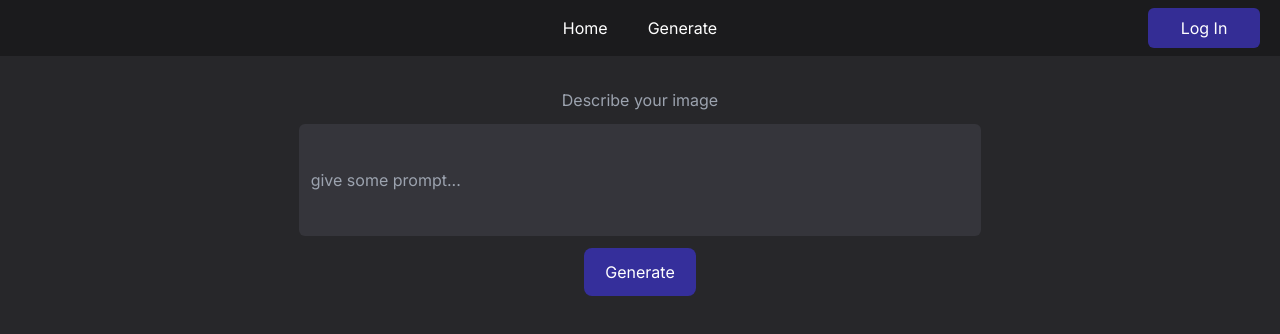
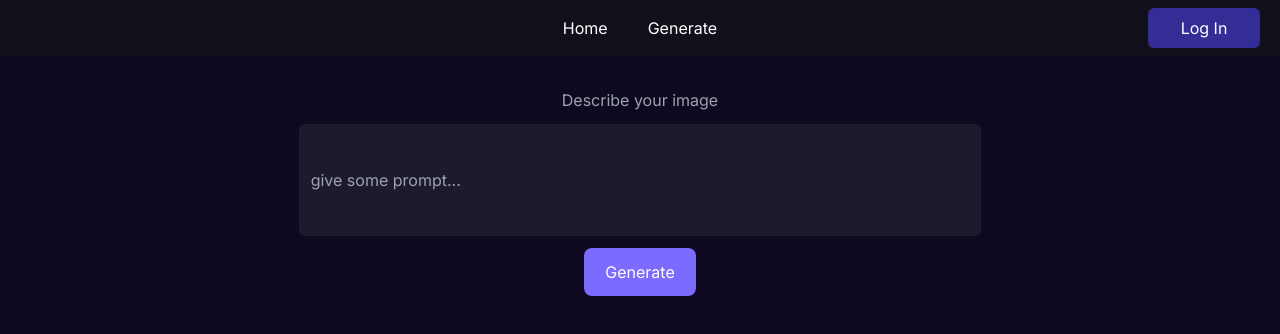
Before and after one commit to Rounak-28/ai-image-galary, a Next.js app: page /generate in a window 1280 px wide. Shown: the top 334 px of the page. Built offline with nearby package versions, Linux system fonts and the light colour scheme; no server answers.

Commit message:
asthetics are all you beed

```diff
--- a/app/generate/page.tsx
+++ b/app/generate/page.tsx
@@ -100,18 +100,18 @@ const Page = () => {
   };
 
   return (
-    <div className="bg-[#27272a] text-white w-screen h-screen flex justify-center">
+    <div className="bg-[#0e0821] text-white w-screen h-screen flex justify-center">
       <div className="w-[80%] mt-8 space-y-3 flex flex-col items-center">
         <span className="text-gray-400">Describe your image</span>
         <input
           type="text"
           value={inputText}
           onChange={(e) => setInputText(e.target.value)}
-          className="w-8/12 h-28 px-3 focus:outline outline-1 outline-purple-600 bg-[#35353b] rounded-md"
+          className="w-8/12 h-28 px-3 focus:outline outline-1 outline-purple-600 bg-[#1e1a2d] rounded-md"
           placeholder="give some prompt..."
         />
         <button
-          className="w-28 h-12 rounded-lg bg-[#352f9b] hover:bg-[#4640bb]"
+          className="w-28 h-12 rounded-lg bg-[#7c6bff] hover:bg-[#9689f5]"
           // onClick={handleGenerate}
           onClick={handleGenerateTest} // just for testing purposes without using real api
         >
@@ -123,13 +123,13 @@ const Page = () => {
             <img src={prediction?.output[0]} alt="" className="w-80 h-80" />
             <div className="side flex justify-center items-center space-x-7">
               <button
-                className="bg-[#352f9b] hover:bg-[#4640bb] w-28 h-12 rounded-md"
+                className="bg-[#7c6bff] hover:bg-[#9689f5] w-28 h-12 rounded-md"
                 onClick={handlePost}
               >
                 {isPosting ? "Posting..." : "Share Image"}
               </button>
               <button
-                className="bg-[#352f9b] hover:bg-[#4640bb] w-28 h-12 rounded-md"
+                className="bg-[#7c6bff] hover:bg-[#9689f5] w-28 h-12 rounded-md"
                 onClick={() => setPrediction(null)}
               >
                 Cancel
--- a/app/page.tsx
+++ b/app/page.tsx
@@ -10,7 +10,7 @@ export default async function Home() {
   const data = await getData();
 
   return (
-    <main className="w-screen min-h-screen bg-[#27272a] text-white">
+    <main className="w-screen min-h-screen bg-[#05020e] text-white">
       <div className="grid grid-cols-1 sm:grid-cols-2 lg:grid-cols-3 xl:grid-cols-4">
         {data.map((post: any) => (
           <ImageCard
--- a/components/ImageDetailModel.tsx
+++ b/components/ImageDetailModel.tsx
@@ -42,7 +42,7 @@ const ImageDetailModel = ({
 
   return (
     <div className="w-screen h-screen fixed top-0 left-0 flex justify-center items-center z-[999]">
-      <div className="w-3/4 h-3/4 px-2 py-4 bg-[#27272a] rounded-md border-[1px] border-gray-300 relative flex">
+      <div className="w-3/4 h-3/4 px-2 py-4 bg-[#110f1a] rounded-md border-[1px] border-gray-300 relative flex">
         <button
           className="text-xl md:text-2xl lg:text-3xl font-semibold absolute top-4 right-4"
           onClick={() => setIsModelOpen(false)}
@@ -59,7 +59,7 @@ const ImageDetailModel = ({
           />
         </div>
         <div className="right h-max flex justify-center w-full">
-          <div className="prompt bg-[#323238] w-[85%] min-h-[110px] p-2 rounded-md flex flex-col">
+          <div className="prompt bg-[#1e1a2d] w-[85%] min-h-[110px] p-2 rounded-md flex flex-col">
             <div className="flex items-center space-x-2 mt-1 mb-4">
               <img src={userDP} className="h-10 w-10 rounded-full" alt="" />
               <span className="text-gray-300">{username}</span>
--- a/components/LoginBtn.tsx
+++ b/components/LoginBtn.tsx
@@ -18,8 +18,8 @@ const LoginBtn = () => {
           onClick={() => setShowProfileModal(!showProfileModal)}
         />
         {showProfileModal && (
-          <div className="modal w-64 h-28 bg-[#27272a] border-[1px] border-gray-300 rounded-md absolute -bottom-32 right-0 overflow-hidden">
-            <div className="h-1/2 flex items-center justify-center space-x-4 bg-[#414146]">
+          <div className="modal w-64 h-28 bg-[#0e0821] border-[1px] border-gray-300 rounded-md absolute -bottom-32 right-0 overflow-hidden">
+            <div className="h-1/2 flex items-center justify-center space-x-4 bg-[#1e1a2d]">
               <img
                 src={session.user?.image!}
                 alt=""
@@ -28,7 +28,7 @@ const LoginBtn = () => {
               <span>{session?.user?.name}</span>
             </div>
             <button
-              className="w-full h-1/2 hover:bg-[#56565b] flex justify-center items-center"
+              className="w-full h-1/2 hover:bg-[#3b3552] flex justify-center items-center"
               onClick={() => signOut()}
             >
               sign out
--- a/components/TopNavbar.tsx
+++ b/components/TopNavbar.tsx
@@ -9,7 +9,7 @@ const TopNavbar = () => {
   const { data: session } = useSession();
 
   return (
-    <div className="h-14 bg-[#1b1b1d] text-white flex justify-center items-center space-x-6 sticky top-0 right-0 z-[999]">
+    <div className="h-14 bg-[#110f1a] text-white flex justify-center items-center space-x-6 sticky top-0 right-0 z-[999]">
       <Link href="/">
         <div className="px-2 py-2 flex justify-center">Home</div>
       </Link>
```
